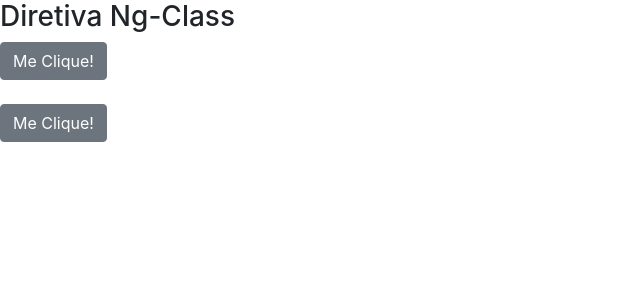
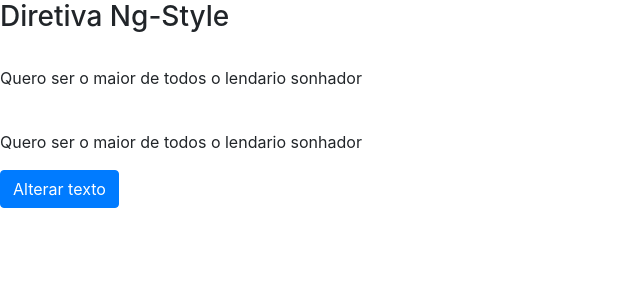
Before and after one commit to Romario-Ferreira/diretivas-angular, an Angular app: page / in a window 1280 px wide. Shown: the top 300 px of the page, without its empty margins (0-640 px from the left). Built offline with nearby package versions, Linux system fonts and the light colour scheme.

Commit message:
diretiva ng-style

```diff
--- a/src/app/app.component.html
+++ b/src/app/app.component.html
@@ -1,4 +1,5 @@
 <!--diretiva-ng-if></!--diretiva-ng-if-->
 <!--diretiva-ng-for></!--diretiva-ng-for-->
 <!--diretiva-ng-switch></!--diretiva-ng-switch-->
-<diretiva-ng-class></diretiva-ng-class>
+<!-- diretiva-ng-class></!--diretiva-ng-class -->
+<diretiva-ng-style></diretiva-ng-style>
--- a/src/app/app.module.ts
+++ b/src/app/app.module.ts
@@ -8,6 +8,7 @@ import { CursosService } from './services/cursos.service';
 import { DiretivaNgForComponent } from './diretiva-ng-for/diretiva-ng-for.component';
 import { DiretivaNgSwitchComponent } from './diretiva-ng-switch/diretiva-ng-switch.component';
 import { DiretivaNgClassComponent } from './diretiva-ng-class/diretiva-ng-class.component';
+import { DiretivaNgStyleComponent } from './diretiva-ng-style/diretiva-ng-style.component';
 
 @NgModule({
   declarations: [
@@ -15,7 +16,8 @@ import { DiretivaNgClassComponent } from './diretiva-ng-class/diretiva-ng-class.
     DiretivaNgIfComponent,
     DiretivaNgForComponent,
     DiretivaNgSwitchComponent,
-    DiretivaNgClassComponent
+    DiretivaNgClassComponent,
+    DiretivaNgStyleComponent
   ],
   imports: [
     BrowserModule,
--- /dev/null
+++ b/src/app/diretiva-ng-style/diretiva-ng-style.component.html
@@ -0,0 +1,24 @@
+<h3>Diretiva Ng-Style</h3>
+<br>
+<div>
+  <p
+  [style.fontSize]="textoAlterado ? tamanhoFonte +'px' : ''"
+  [style.font-weight]="textoAlterado ? 'bold' : 'normal'"
+  [style.backgroundColor]="textoAlterado ? 'yellow' + '': ''"
+  >Quero ser o maior de todos o lendario sonhador</p>
+</div>
+<br>
+<div>
+  <p
+  [ngStyle]="{
+    'fontSize' : textoAlterado ? tamanhoFonte +'px' : '',
+    'font-weight' : textoAlterado ? 'bold' : 'normal',
+    'backgroundColor' : textoAlterado ? 'yellow' : ''
+  }"
+  >Quero ser o maior de todos o lendario sonhador</p>
+</div>
+
+<button class="btn btn-primary"
+(click)="alterarTexto()">
+Alterar texto
+</button>
--- /dev/null
+++ b/src/app/diretiva-ng-style/diretiva-ng-style.component.ts
@@ -0,0 +1,17 @@
+import { Component } from '@angular/core';
+
+@Component({
+  selector: 'diretiva-ng-style',
+  templateUrl: './diretiva-ng-style.component.html',
+  styleUrls: ['./diretiva-ng-style.component.scss']
+})
+export class DiretivaNgStyleComponent {
+
+  tamanhoFonte: number = 35;
+  textoAlterado: boolean = false;
+
+  alterarTexto (){
+    this.textoAlterado = !this.textoAlterado;
+  }
+
+}
```
Also changed, not shown: src/app/diretiva-ng-style/diretiva-ng-style.component.scss (added), 1 other file (tests, documents, lock files or other folders).
